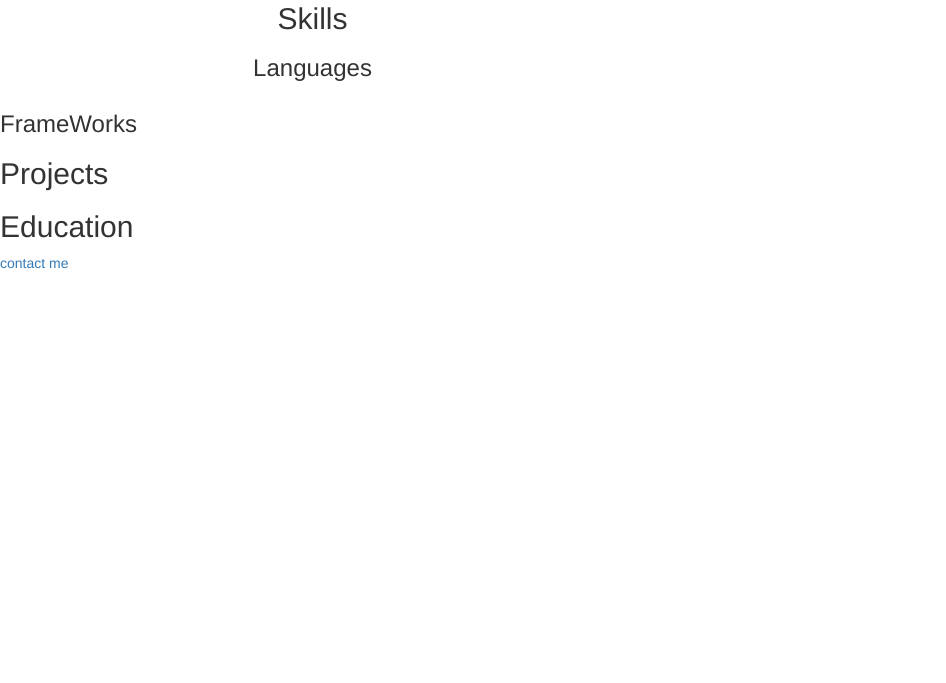
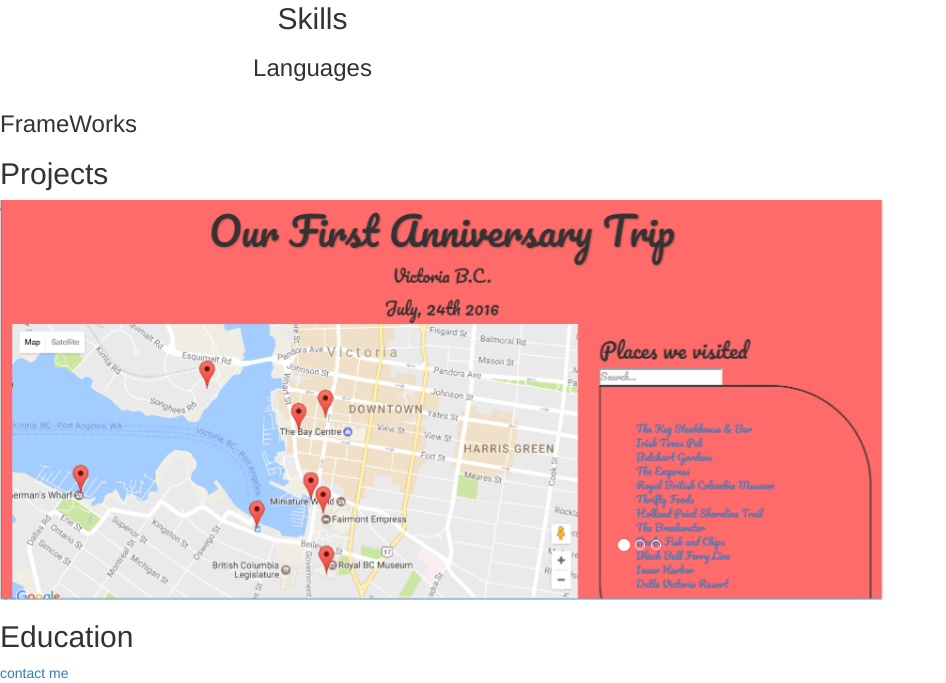
Before and after one commit to jmorr132/Proffessional-Portfolio-Site, a Django app: template mysite/personal/templates/personal/home.html in a window 1280 px wide. Shown: the part 214-897 px from the top of the page, without its empty margins (0-946 px from the left). Before the commit the page ends 483 px from the top, so only its background shows below. Run offline with Django 3.2, Linux system fonts and the light colour scheme; the template is opened without the code that fills it, so the values that code supplies are empty; some libraries are stand-ins or nearby versions.

Commit message:
Feat: Added images for projects.
Added Images for Projects.

```diff
--- a/mysite/personal/templates/personal/home.html
+++ b/mysite/personal/templates/personal/home.html
@@ -1,5 +1,6 @@
 {% extends "personal/header.html" %}
 {% block content %}
+{% load staticfiles %}
 <h2>About Me </h2>
 <div class="row skills-bar text-center">
     <div class = "col-md-6">
@@ -14,7 +15,27 @@
         {% for f in frameworks %}
             <p>{{f}}</p>
         {% endfor %}
-<h2> Projects </h2>
+<div class="conatiner">
+    <h2> Projects </h2>
+            <div class= "carousel-slide" data-ride="carousel" id="carousel-ex">
+                <ol class="carousel-indicators">
+                    <li data-target="#carousel-ex" data-slide-to="0" class="active"></li>
+                    <li data-target="#carousel-ex" data-slide-to="1"></li>
+                    <li data-target="#carousel-ex" data-slide-to="1"></li>
+                </ol>
+                <div class="carousel-inner">
+                    <div class="item active">
+                        <img src="{% static 'personal/img/map_app.png' %}" class="responsive-img" style='max-height:400px;' alt="face">
+                    </div>
+                    <div class="item">
+                        <img src="{% static 'personal/img/blog_picture.png' %}" class="responsive-img" style='max-height:400px;' alt="face">
+                    </div>
+                    <div class="item">
+                        <img src="{% static 'personal/img/trash_for_cash.png' %}" class="responsive-img" style='max-height:400px;' alt="face">
+                    </div>
+                </div>
+            </div>
+</div>
 <h2> Education </h2>
 
 {% endblock %}
```
Also changed, not shown: mysite/personal/static/personal/img/blog_picture.PNG (added), mysite/personal/static/personal/img/map_app.PNG (added), mysite/personal/static/personal/img/trash_for_cash.PNG (added).
